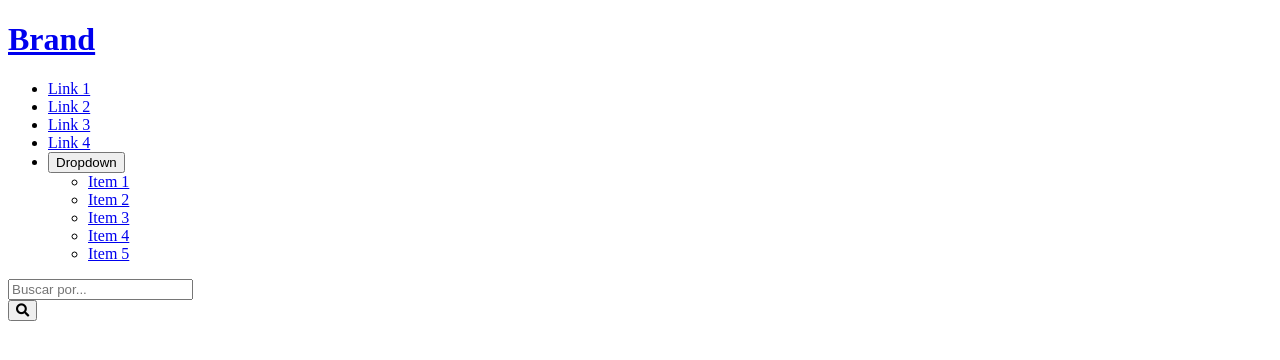
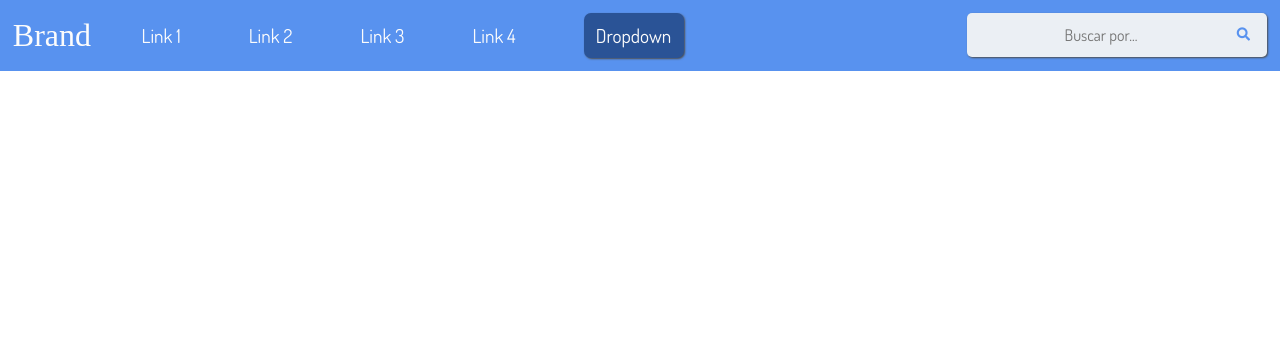
Before and after one commit to thalysonalexr/navbar, a plain HTML site: page index.html in a window 1280 px wide. Drawn offline with nearby package versions, Linux system fonts and the light colour scheme; the site is published under a folder, as on GitHub Pages, so addresses that start at the root find nothing.

Commit message:
Update index.html

```diff
--- a/index.html
+++ b/index.html
@@ -10,9 +10,9 @@
         <!-- jquery -->
         <script src="https://cdnjs.cloudflare.com/ajax/libs/jquery/3.3.1/jquery.min.js"></script>
         <!-- css -->
-        <link rel="stylesheet" type="text/css" href="/assets/css/all.css">
+        <link rel="stylesheet" type="text/css" href="assets/css/all.css">
         <!-- js -->
-        <script src="/assets/js/all.js"></script>
+        <script src="assets/js/all.js"></script>
     </head>
     <body>
         <header class="header">
```
